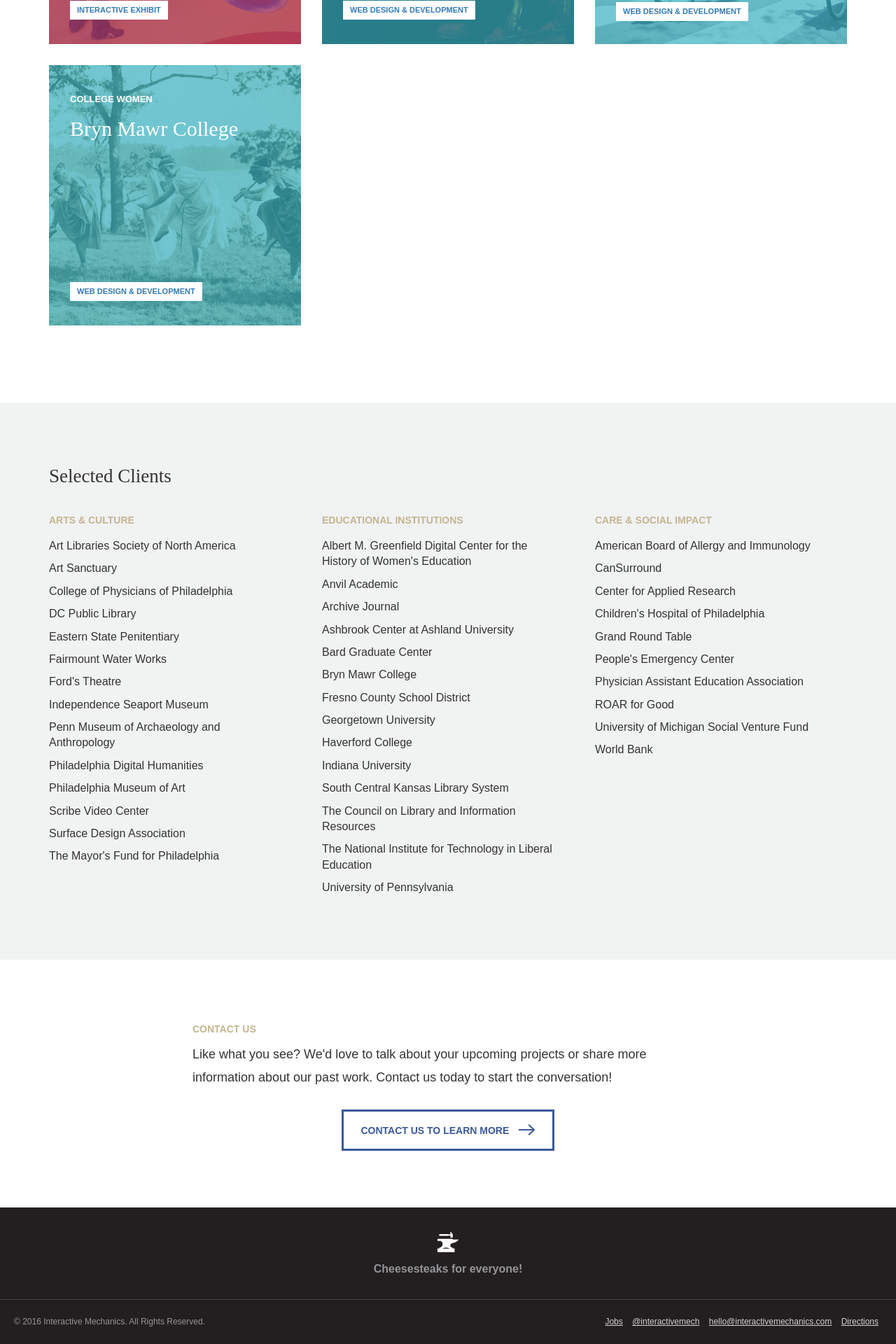
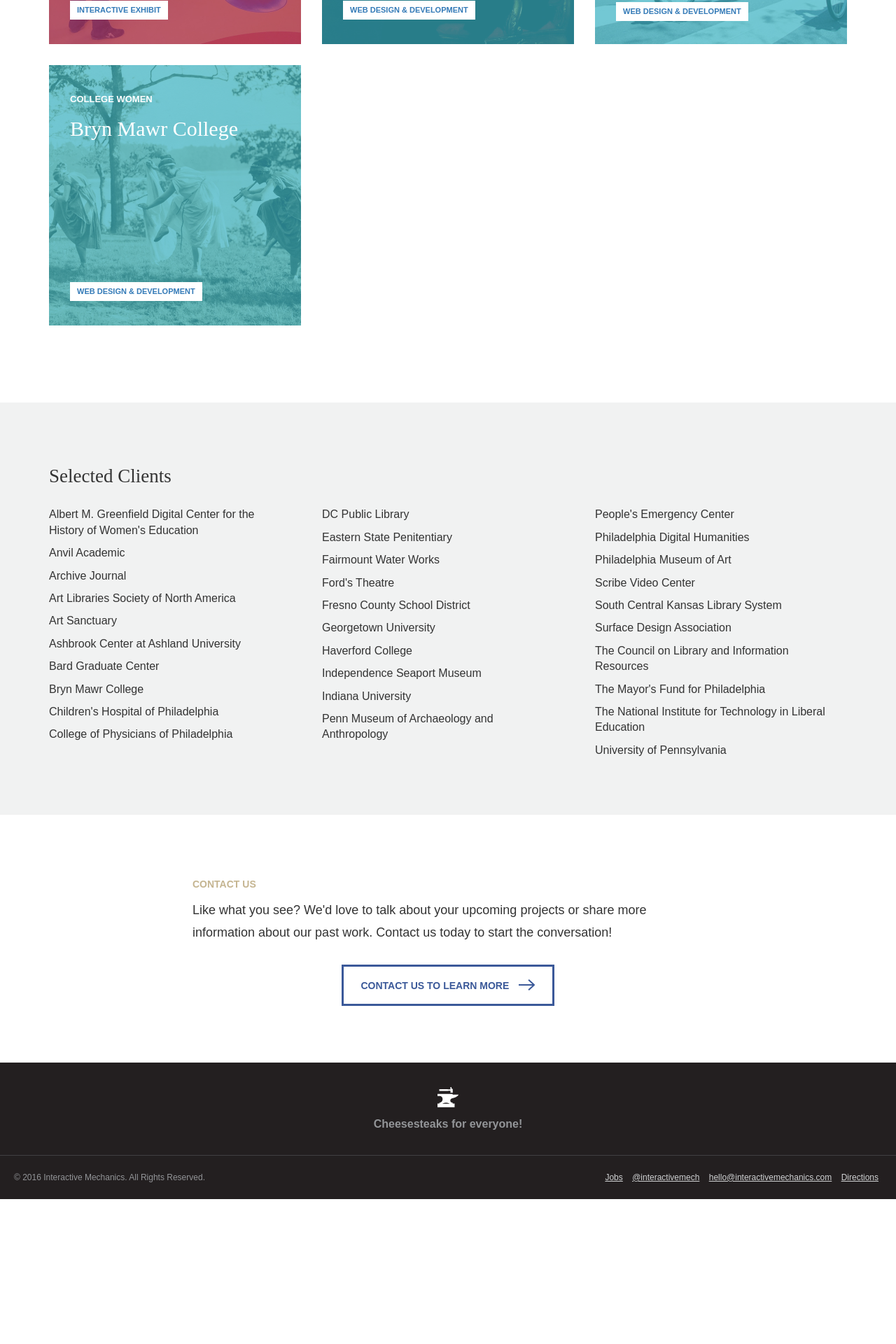
Before and after one commit to InteractiveMechanics/interactivemechanics-jekyll, a Jekyll site: the page built from work.html, in a window 1280 px wide. Shown: the part 1457-3377 px from the top of the page at 70% size. Built offline with Jekyll 4.4.1, drawn with Linux system fonts in a browser that asks for light colours; nearby versions of some CDN libraries; after the commit the page ends 3170 px from its top, so only the background shows below that.

Commit message:
Rework selected clients list

```diff
--- a/_data/clients.yml
+++ b/_data/clients.yml
@@ -1,50 +1,30 @@
-nonprofit:
-    title: Arts & Culture
-    orgs:
-
-        - name: "Art Libraries Society of North America"
-        - name: "Art Sanctuary"
-        - name: "College of Physicians of Philadelphia"
-        - name: "DC Public Library"
-        - name: "Eastern State Penitentiary"
-        - name: "Fairmount Water Works"
-        - name: "Ford's Theatre"
-        - name: "Independence Seaport Museum"
-        - name: "Penn Museum of Archaeology and Anthropology"
-        - name: "Philadelphia Digital Humanities"
-        - name: "Philadelphia Museum of Art"
-        - name: "Scribe Video Center"
-        - name: "Surface Design Association"
-        - name: "The Mayor's Fund for Philadelphia"
-
-education:
-    title: Educational Institutions
-    orgs:
-        - name: "Albert M. Greenfield Digital Center for the History of Women's Education"
-        - name: "Anvil Academic"
-        - name: "Archive Journal"
-        - name: "Ashbrook Center at Ashland University"
-        - name: "Bard Graduate Center"
-        - name: "Bryn Mawr College"
-        - name: "Fresno County School District"
-        - name: "Georgetown University"
-        - name: "Haverford College"
-        - name: "Indiana University"
-        - name: "South Central Kansas Library System"
-        - name: "The Council on Library and Information Resources"
-        - name: "The National Institute for Technology in Liberal Education"
-        - name: "University of Pennsylvania"
-
-care:
-    title: Care & Social Impact
-    orgs:
-        - name: "American Board of Allergy and Immunology"
-        - name: "CanSurround"
-        - name: "Center for Applied Research"
-        - name: "Children's Hospital of Philadelphia"
-        - name: "Grand Round Table"
-        - name: "People's Emergency Center"
-        - name: "Physician Assistant Education Association"
-        - name: "ROAR for Good"
-        - name: "University of Michigan Social Venture Fund"
-        - name: "World Bank"
+- name: "Art Libraries Society of North America"
+- name: "Art Sanctuary"
+- name: "College of Physicians of Philadelphia"
+- name: "DC Public Library"
+- name: "Eastern State Penitentiary"
+- name: "Fairmount Water Works"
+- name: "Ford's Theatre"
+- name: "Independence Seaport Museum"
+- name: "Penn Museum of Archaeology and Anthropology"
+- name: "Philadelphia Digital Humanities"
+- name: "Philadelphia Museum of Art"
+- name: "Scribe Video Center"
+- name: "Surface Design Association"
+- name: "The Mayor's Fund for Philadelphia"
+- name: "Albert M. Greenfield Digital Center for the History of Women's Education"
+- name: "Anvil Academic"
+- name: "Archive Journal"
+- name: "Ashbrook Center at Ashland University"
+- name: "Bard Graduate Center"
+- name: "Bryn Mawr College"
+- name: "Fresno County School District"
+- name: "Georgetown University"
+- name: "Haverford College"
+- name: "Indiana University"
+- name: "South Central Kansas Library System"
+- name: "The Council on Library and Information Resources"
+- name: "The National Institute for Technology in Liberal Education"
+- name: "University of Pennsylvania"
+- name: "Children's Hospital of Philadelphia"
+- name: "People's Emergency Center"
--- a/_sass/_helpers.scss
+++ b/_sass/_helpers.scss
@@ -21,3 +21,7 @@
 .extra-padding {
     padding-bottom: 140px;
 }
+.grid-container {
+    column-count: 3;
+    column-gap: 30px
+}
--- a/_work/public-classroom.markdown
+++ b/_work/public-classroom.markdown
@@ -49,7 +49,7 @@
         We built a custom WordPress module to give Museum staff greater control over starting and stopping lecture live streams. This was their first time providing online streaming, so we created the module to make it easy for them to manually adjust and to adapt to what happens live in the lecture. A recording of each lecture remains on the site afterwards, for new audiences or those who would like to revisit it. We also created a flexible administrative experience for staff to add and edit pages with additional videos, audio clips, online resources, worksheets, and readings, so that they can continue to add and update materials over time.
 
         ##### Interpretative and Educational Content
-        We worked closely with the museum to develop educational content for each lecture, prompting questions, allowing space for reflection, and providing additional resources for further engagement. Links to reading lists, glossaries, and online activities provide more ways to interact with the concepts discussed in the lectures. The [Genetics and Race](http://www.penn.museum/sites/pmclassroom/files/2016/08/PublicClassroom_worksheet_Class3_Web_102616.pdf) lecture worksheet, for example, includes recommended articles, books, and videos, all divided into sections for Academics, Adults, and Youth.
+        We worked closely with the museum to develop educational content for each lecture, prompting questions, allowing space for reflection, and providing additional resources for further engagement. Links to reading lists, glossaries, and online activities provide more ways to interact with the concepts discussed in the lectures. The [Genetics and Race](https://www.penn.museum/sites/pmclassroom/classes/genetics-and-race/) lecture worksheet, for example, includes recommended articles, books, and videos, all divided into sections for Academics, Adults, and Youth.
 
 outcome:
     title:          Ongoing Dialogue
--- a/_workshops/community-engagement-through-user-experience.markdown
+++ b/_workshops/user-experience-for-museums.markdown
@@ -1,6 +1,6 @@
 ---
 layout:     workshops
-title:      "Community Engagement through User Experience"
+title:      "User Experience for Museums"
 thumb:      "/images/uploads/workshop-ux-museums.jpg"
 author:    Michael Tedeschi
 
--- a/work.html
+++ b/work.html
@@ -40,14 +40,10 @@
 <section class="gray clients">
     <div class="container">
         <h2>Selected Clients</h2>
-        <div class="row">
-            {% for clients in site.data.clients %}
-                <div class="col-md-4">
-                    <h5>{{ clients[1].title }}</h5>
-                    {% for org in clients[1].orgs %}
-                        <p>{{ org.name }}</p>
-                    {% endfor %}
-                </div>
+        <div class="grid-container">
+            {% assign clients = (site.data.clients | sort: 'name') %}
+            {% for client in clients %}
+                <p>{{ client.name }}</p>
             {% endfor %}
         </div>
     </div>
```
Also changed, not shown: _data/workshops.yml (+8 -8 lines).
